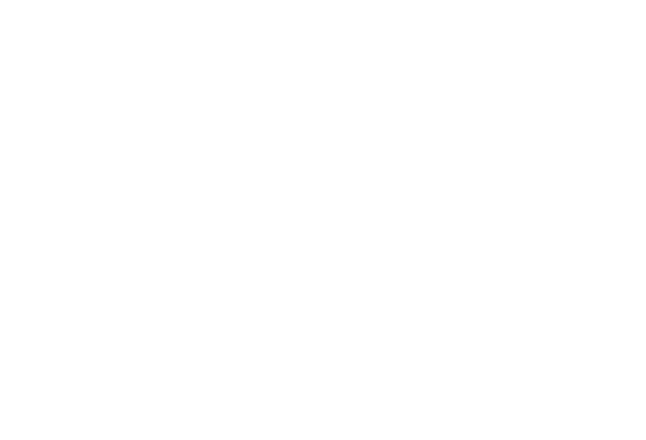
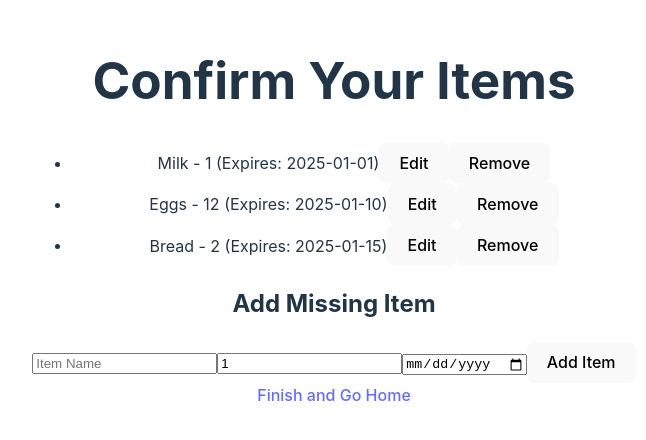
Before and after one commit to kliu04/nwhacks25, a React (Vite) app in the folder frontend/: page /confirmation in a window 1280 px wide. Before the commit this address had no page. Shown: the part 188-628 px from the top of the page, without its empty margins (306-952 px from the left). Built offline with nearby package versions, Linux system fonts and the light colour scheme.

Commit message:
Added a recipe page

```diff
--- a/frontend/src/App.tsx
+++ b/frontend/src/App.tsx
@@ -5,9 +5,11 @@ import { BrowserRouter as Router, Routes, Route } from 'react-router-dom';
 import Home from './Pages/Home.tsx';
 import About from './Pages/Welcome.tsx';
 import Inventory from './Pages/Inventory.tsx';
-import GetStarted from './Pages/GetStarted';
-import UploadReceipt from './Pages/UploadReceipt';
+import GetStarted from './Pages/GetStarted.tsx';
+import UploadReceipt from './Pages/UploadReceipt.tsx';
 import SignInPage from "./Pages/SignInPage.tsx";
+import ConfirmationPage from "./Pages/ConfirmationPage.tsx";
+import Recipes from "./Pages/Recipes.tsx";
 import React from "react";
 
 const App: React.FC = () => {
@@ -20,6 +22,8 @@ const App: React.FC = () => {
                 <Route path = "/getstarted" element={<GetStarted />} />
                 <Route path = "/upload-receipt" element={<UploadReceipt />} />
                 <Route path = "/signin" element={<SignInPage />} />
+                <Route path = "/confirmation" element={<ConfirmationPage />} />
+                <Route path = "/recipes" element={<Recipes />} />
             </Routes>
         </Router>
     );
--- /dev/null
+++ b/frontend/src/Pages/ConfirmationPage.tsx
@@ -0,0 +1,108 @@
+import React, { useState } from "react";
+import {Link} from "react-router-dom";
+
+interface Item {
+    id: number; // Unique identifier for items
+    name: string;
+    quantity: number;
+    expiry: string; // Use a string for placeholder; ideally, this would be a Date type.
+}
+
+const ConfirmationPage: React.FC = () => {
+    // Placeholder for parsed receipt data
+    const [items, setItems] = useState<Item[]>([
+        { id: 1, name: "Milk", quantity: 1, expiry: "2025-01-01" },
+        { id: 2, name: "Eggs", quantity: 12, expiry: "2025-01-10" },
+        { id: 3, name: "Bread", quantity: 2, expiry: "2025-01-15" },
+    ]);
+
+    const [newItem, setNewItem] = useState<Item>({
+        id: Date.now(),
+        name: "",
+        quantity: 1,
+        expiry: "",
+    });
+
+    // Handle item additions
+    const handleAddItem = () => {
+        if (newItem.name && newItem.expiry) {
+            setItems((prev) => [...prev, newItem]);
+            setNewItem({ id: Date.now(), name: "", quantity: 1, expiry: "" });
+        } else {
+            alert("Please enter valid item details.");
+        }
+    };
+
+    // Handle item updates
+    const handleUpdateItem = (id: number, updatedItem: Partial<Item>) => {
+        setItems((prev) =>
+            prev.map((item) => (item.id === id ? { ...item, ...updatedItem } : item))
+        );
+    };
+
+    // Handle item removal
+    const handleRemoveItem = (id: number) => {
+        setItems((prev) => prev.filter((item) => item.id !== id));
+    };
+
+    return (
+        <div className="confirmation-page">
+            <h1 className="confirmation-page__title">Confirm Your Items</h1>
+            <ul className="confirmation-page__list">
+                {items.map((item) => (
+                    <li key={item.id} className="confirmation-page__list-item">
+            <span>
+              {item.name} - {item.quantity} (Expires: {item.expiry})
+            </span>
+                        <button
+                            className="confirmation-page__edit-button"
+                            onClick={() =>
+                                handleUpdateItem(item.id, {
+                                    name: prompt("Enter new name:", item.name) || item.name,
+                                    quantity: parseInt(prompt("Enter new quantity:", item.quantity.toString()) || item.quantity.toString(), 10),
+                                    expiry: prompt("Enter new expiry date (YYYY-MM-DD):", item.expiry) || item.expiry,
+                                })
+                            }
+                        >
+                            Edit
+                        </button>
+                        <button
+                            className="confirmation-page__remove-button"
+                            onClick={() => handleRemoveItem(item.id)}
+                        >
+                            Remove
+                        </button>
+                    </li>
+                ))}
+            </ul>
+            <div className="confirmation-page__add-item">
+                <h2>Add Missing Item</h2>
+                <input
+                    type="text"
+                    placeholder="Item Name"
+                    value={newItem.name}
+                    onChange={(e) => setNewItem({ ...newItem, name: e.target.value })}
+                />
+                <input
+                    type="number"
+                    placeholder="Quantity"
+                    value={newItem.quantity}
+                    onChange={(e) =>
+                        setNewItem({ ...newItem, quantity: parseInt(e.target.value, 10) })
+                    }
+                />
+                <input
+                    type="date"
+                    value={newItem.expiry}
+                    onChange={(e) => setNewItem({ ...newItem, expiry: e.target.value })}
+                />
+                <button onClick={handleAddItem}>Add Item</button>
+            </div>
+            <Link to="/">
+                Finish and Go Home
+            </Link>
+        </div>
+    );
+};
+
+export default ConfirmationPage;
--- a/frontend/src/Pages/GetStarted.tsx
+++ b/frontend/src/Pages/GetStarted.tsx
@@ -28,7 +28,7 @@ const GetStarted: React.FC = () => {
     return (
         <div className="get-started">
             <h1 className="get-started__title">Get Started</h1>
-            <p className="get-started__subtitle">Select common pantry items you already have:</p>
+            <p className="get-started__subtitle">Select any common pantry items you already have:</p>
             <ul className="get-started__list">
                 {commonPantryItems.map((item) => (
                     <li key={item} className="get-started__list-item">
@@ -45,8 +45,8 @@ const GetStarted: React.FC = () => {
                 ))}
             </ul>
             <div className="get-started__actions">
-                <Link to="/getstarted" className="get-started__skip-button">
-                    Skip
+                <Link to="/upload-receipt" className="get-started__skip-button">
+                    Continue
                 </Link>
             </div>
         </div>
--- a/frontend/src/Pages/Home.tsx
+++ b/frontend/src/Pages/Home.tsx
@@ -7,6 +7,9 @@ function Home() {
             <nav>
                 <Link to="/inventory">Inventory</Link>
             </nav>
+            <nav>
+                <Link to="/recipes">Recipes</Link>
+            </nav>
         </div>
     );
 }
--- /dev/null
+++ b/frontend/src/Pages/Recipes.tsx
@@ -0,0 +1,83 @@
+import React, { useState } from "react";
+
+interface Recipe {
+    id: number;
+    name: string;
+    expiry: string; // Use a string for placeholder; ideally, this would be a Date type.
+    ingredients: string[];
+    instructions: string;
+}
+
+const UserRecipesPage: React.FC = () => {
+    // Dummy recipes data
+    const [recipes] = useState<Recipe[]>([
+        {
+            id: 1,
+            name: "Spaghetti Bolognese",
+            expiry: "2025-01-25",
+            ingredients: ["Spaghetti", "Ground Beef", "Tomato Sauce", "Onions", "Garlic"],
+            instructions: "Cook spaghetti, prepare sauce with beef, mix, and serve.",
+        },
+        {
+            id: 2,
+            name: "Chicken Curry",
+            expiry: "2025-01-20",
+            ingredients: ["Chicken", "Curry Powder", "Coconut Milk", "Onions", "Garlic"],
+            instructions: "Cook chicken, add spices and coconut milk, simmer, and serve.",
+        },
+        {
+            id: 3,
+            name: "Vegetable Stir Fry",
+            expiry: "2025-01-22",
+            ingredients: ["Broccoli", "Carrots", "Soy Sauce", "Ginger", "Garlic"],
+            instructions: "Stir-fry vegetables, add sauce, and serve with rice.",
+        },
+    ]);
+
+    // State for tracking expanded recipes
+    const [expandedRecipeId, setExpandedRecipeId] = useState<number | null>(null);
+
+    // Sort recipes by expiry date
+    const sortedRecipes = [...recipes].sort(
+        (a, b) => new Date(a.expiry).getTime() - new Date(b.expiry).getTime()
+    );
+
+    // Toggle recipe expansion
+    const toggleExpand = (id: number) => {
+        setExpandedRecipeId(expandedRecipeId === id ? null : id);
+    };
+
+    return (
+        <div className="user-recipes">
+            <h1 className="user-recipes__title">Your Recipes</h1>
+            <ul className="user-recipes__list">
+                {sortedRecipes.map((recipe) => (
+                    <li key={recipe.id} className="user-recipes__list-item">
+                        <div
+                            className="user-recipes__header"
+                            onClick={() => toggleExpand(recipe.id)}
+                            style={{ cursor: "pointer" }}
+                        >
+                            <span>{recipe.name + " "}</span>
+                            <span>(Expires: {recipe.expiry})</span>
+                        </div>
+                        {expandedRecipeId === recipe.id && (
+                            <div className="user-recipes__details">
+                                <h3>Ingredients:</h3>
+                                <ul>
+                                    {recipe.ingredients.map((ingredient, index) => (
+                                        <li key={index}>{ingredient}</li>
+                                    ))}
+                                </ul>
+                                <h3>Instructions:</h3>
+                                <p>{recipe.instructions}</p>
+                            </div>
+                        )}
+                    </li>
+                ))}
+            </ul>
+        </div>
+    );
+};
+
+export default UserRecipesPage;
--- a/frontend/src/Pages/SignInPage.tsx
+++ b/frontend/src/Pages/SignInPage.tsx
@@ -1,6 +1,7 @@
 import React from "react";
 import { GoogleOAuthProvider, GoogleLogin, googleLogout, CredentialResponse } from "@react-oauth/google";
 import { jwtDecode } from "jwt-decode";
+import {Link} from "react-router-dom";
 
 interface DecodedToken {
     name: string;
@@ -44,6 +45,9 @@ const SignIn: React.FC = () => {
                 >
                     Logout
                 </button>
+                <Link to="/getstarted">
+                    Continue
+                </Link>
             </div>
         </GoogleOAuthProvider>
     );
--- a/frontend/src/Pages/UploadReceipt.tsx
+++ b/frontend/src/Pages/UploadReceipt.tsx
@@ -1,4 +1,5 @@
 import React, { useState } from "react";
+import {Link} from "react-router-dom";
 
 const UploadReceipt: React.FC = () => {
     const [base64String, setBase64String] = useState<string | null>(null);
@@ -46,6 +47,9 @@ const UploadReceipt: React.FC = () => {
                     <img src={base64String} alt="Uploaded Receipt" className="upload-receipt__image" />
                 </div>
             )}
+            <Link to="/confirmation">
+                Next
+            </Link>
         </div>
     );
 };
```
